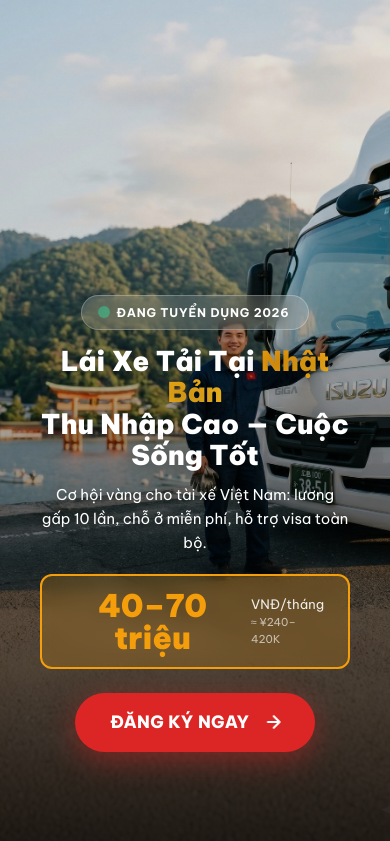
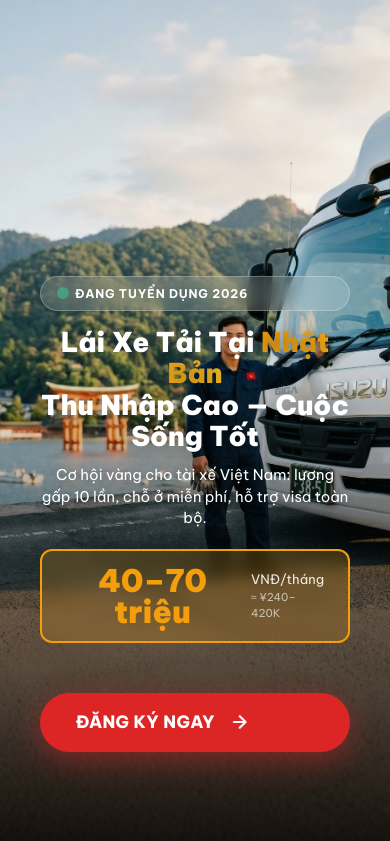
Before and after one commit to thanhson-98/kindvija, a plain HTML site: page index.html in a window 390 px wide. Shown: the top 841 px of the page. Drawn offline with Linux system fonts and the light colour scheme.

Commit message:
Fix hero mobile: chữ không che mặt trên ảnh portrait.
Co-authored-by: Cursor <cursoragent@cursor.com>

```diff
--- a/index.html
+++ b/index.html
@@ -66,12 +66,6 @@ body { font-family: var(--font); color: var(--dark); background: var(--white); l
   object-position: center 20%;
 }
 
-@media (max-width: 768px) {
-  .hero-bg img {
-    object-position: center center;
-  }
-}
-
 .hero-bg::after {
   content: '';
   position: absolute;
@@ -83,6 +77,64 @@ body { font-family: var(--font); color: var(--dark); background: var(--white); l
     rgba(0,0,0,0.5) 65%,
     rgba(0,0,0,0.85) 100%
   );
+}
+
+@media (max-width: 768px) {
+  .hero-bg img {
+    object-position: center 38%;
+  }
+
+  .hero-bg::after {
+    background: linear-gradient(
+      to bottom,
+      rgba(0,0,0,0.08) 0%,
+      rgba(0,0,0,0) 42%,
+      rgba(0,0,0,0.35) 62%,
+      rgba(0,0,0,0.9) 100%
+    );
+  }
+
+  .hero-content {
+    padding: 16px 16px 28px;
+    width: 100%;
+    max-height: 48%;
+    display: flex;
+    flex-direction: column;
+    justify-content: flex-end;
+  }
+
+  .hero-badge {
+    font-size: 11px;
+    padding: 6px 14px;
+    margin-bottom: 10px;
+  }
+
+  .hero h1 {
+    font-size: clamp(21px, 5.8vw, 26px);
+    line-height: 1.2;
+    margin-bottom: 8px;
+  }
+
+  .hero-sub {
+    font-size: 13px;
+    line-height: 1.45;
+    margin-bottom: 12px;
+  }
+
+  .hero-salary {
+    padding: 10px 18px;
+    margin-bottom: 14px;
+    gap: 10px;
+  }
+
+  .hero-salary .amount {
+    font-size: clamp(26px, 7vw, 34px);
+  }
+
+  .hero-cta {
+    font-size: 15px;
+    padding: 14px 28px;
+  }
 }
 
 .hero-content {
```
